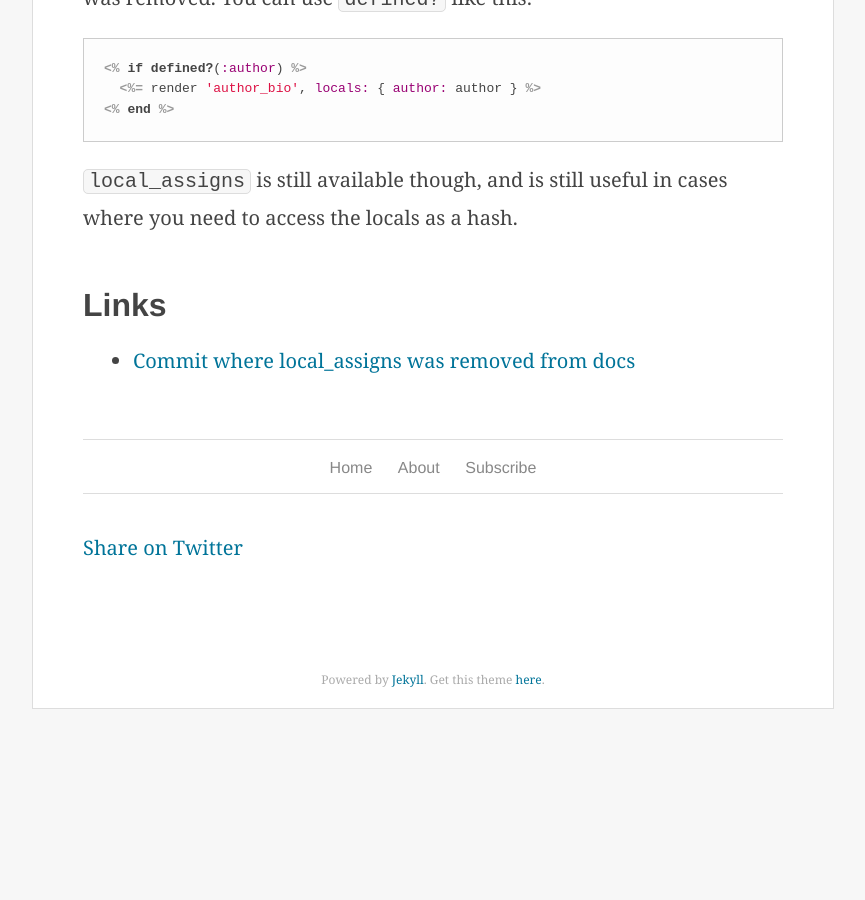
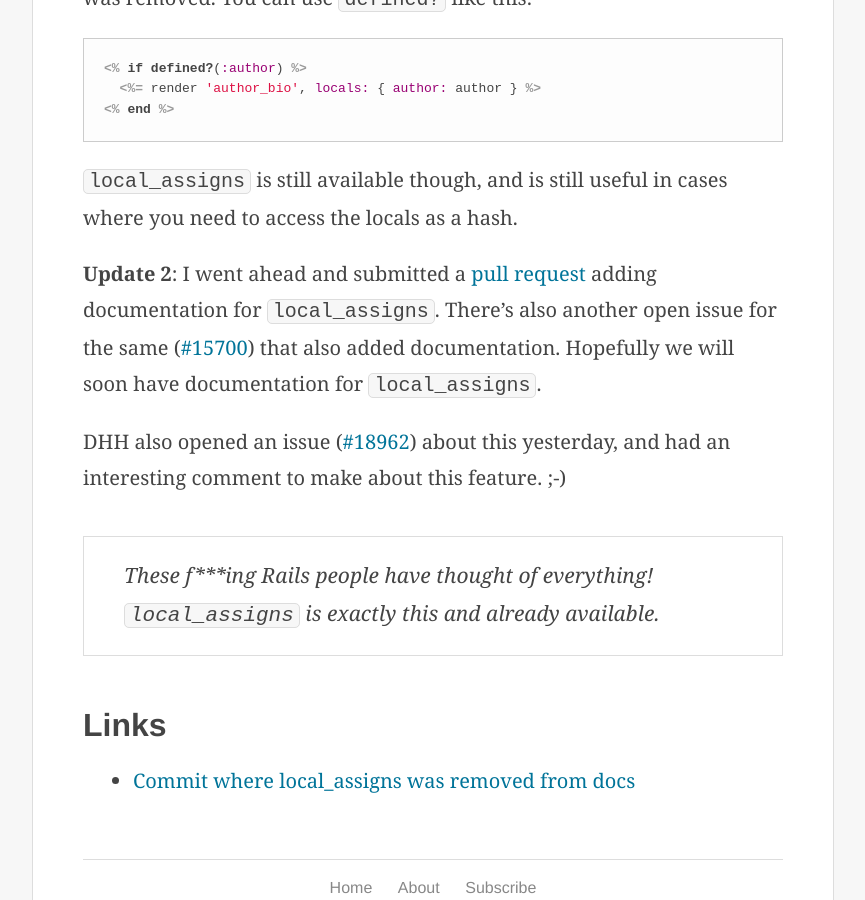
Before and after one commit to nithinbekal/nithinbekal.github.io, a Jekyll site: the page built from _posts/2015-02-16-rails-optional-locals.md, in a window 1280 px wide and 900 px high, scrolled down 1720 px. Shown: the whole window, without its empty margins (207-1072 px from the left). Built offline with Jekyll 4.4.1, drawn with Linux system fonts in a browser that asks for light colours; comment, search, counter and statistics services are not loaded; before the commit the page ends 2429 px from its top, so only the background shows below that.

Commit message:
Another update re local_assigns

```diff
--- a/_posts/2015-02-16-rails-optional-locals.md
+++ b/_posts/2015-02-16-rails-optional-locals.md
@@ -76,6 +76,23 @@ You can use `defined?` like this:
 and is still useful in cases
 where you need to access the locals as a hash.
 
+**Update 2**:
+I went ahead and submitted a
+[pull request](https://github.com/rails/rails/pull/18970)
+adding documentation for `local_assigns`.
+There's also another open issue for the same
+([#15700](https://github.com/rails/rails/pull/15700))
+that also added documentation.
+Hopefully we will soon have documentation for `local_assigns`.
+
+DHH also opened an issue
+([#18962](https://github.com/rails/rails/issues/18962))
+about this yesterday,
+and had an interesting comment to make about this feature. ;-)
+
+> These f***ing Rails people have thought of everything!
+> `local_assigns` is exactly this and already available.
+
 # Links
 
 * [Commit where local_assigns was removed from docs](https://github.com/rails/rails/commit/3dfcae6afa24b641bd838b9044c5ce9aa2a1a6db)
```
